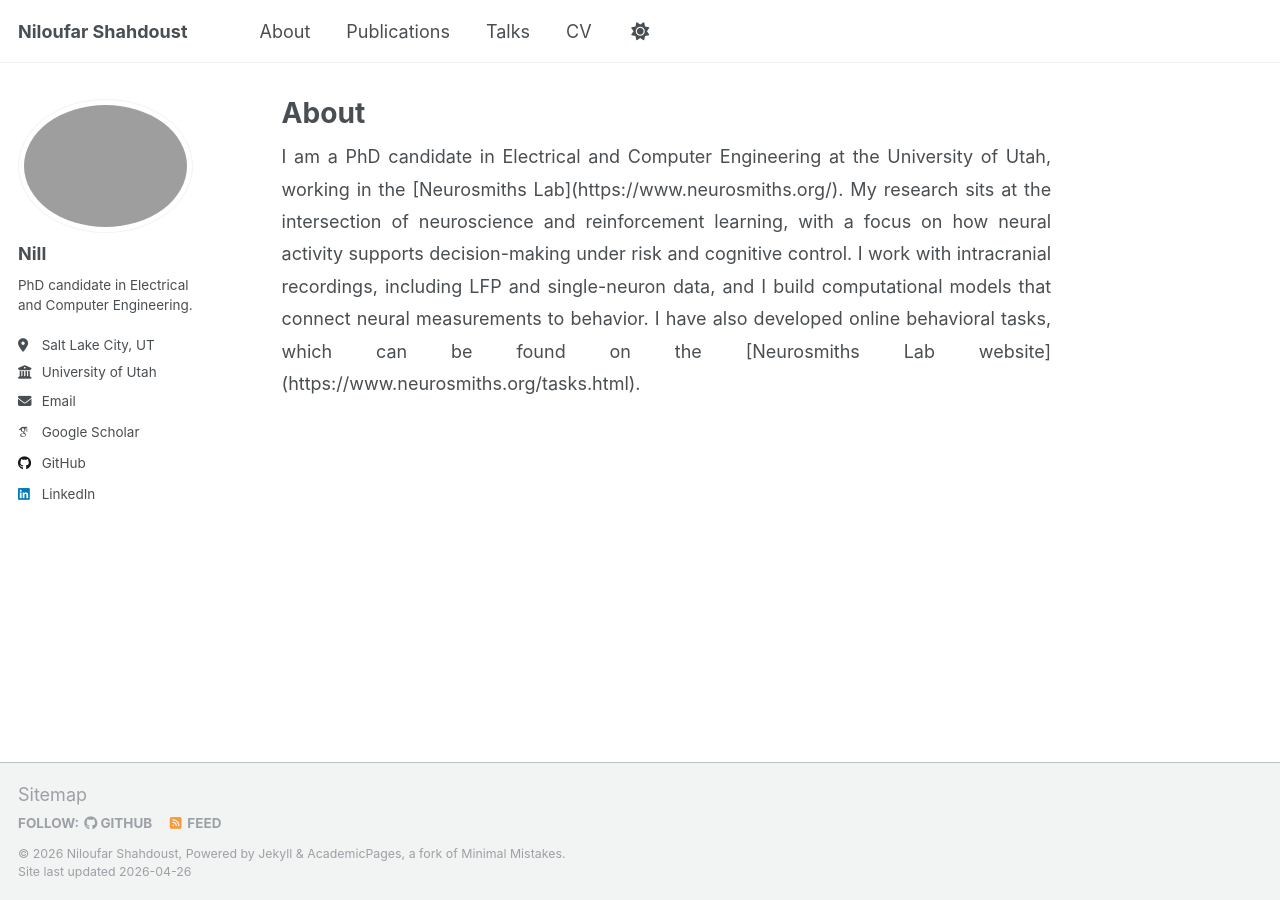
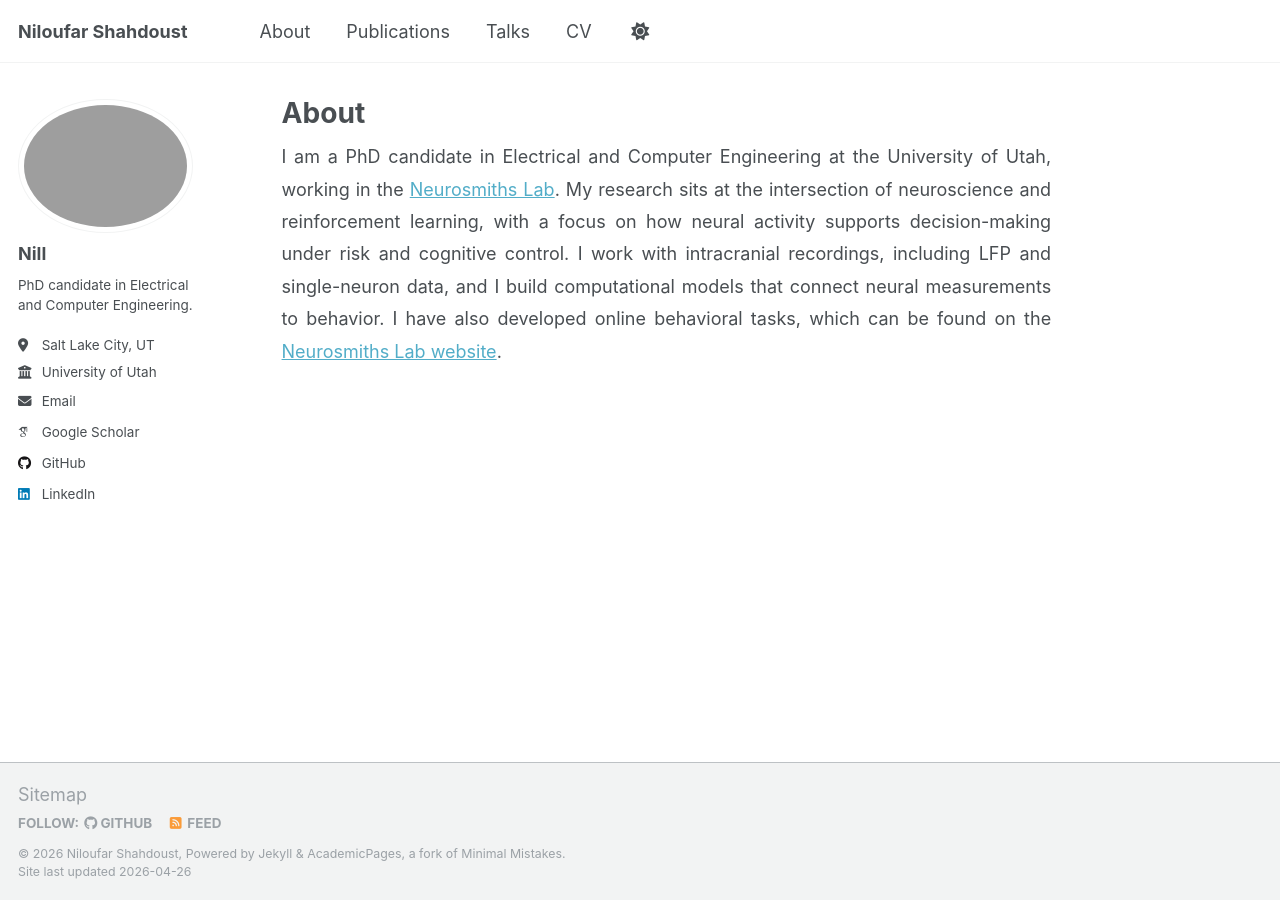
Before and after one commit to NiloufarShahdoustU/NiloufarShahdoustU.github.io, a Jekyll site: the page built from _pages/about.md, in a window 1280 px wide. Built offline with Jekyll 4.4.1, drawn with Linux system fonts in a browser that asks for light colours; some web fonts are replaced; a script that is not in the unit is left out.

Commit message:
Fix about page link rendering

```diff
--- a/_pages/about.md
+++ b/_pages/about.md
@@ -2,11 +2,11 @@
 permalink: /
 title: "About"
 author_profile: true
+classes: wide
 redirect_from:
   - /about/
   - /about.html
 ---
 
-<div class="about-description">
+{: .about-description}
 I am a PhD candidate in Electrical and Computer Engineering at the University of Utah, working in the [Neurosmiths Lab](https://www.neurosmiths.org/). My research sits at the intersection of neuroscience and reinforcement learning, with a focus on how neural activity supports decision-making under risk and cognitive control. I work with intracranial recordings, including LFP and single-neuron data, and I build computational models that connect neural measurements to behavior. I have also developed online behavioral tasks, which can be found on the [Neurosmiths Lab website](https://www.neurosmiths.org/tasks.html).
-</div>
```
